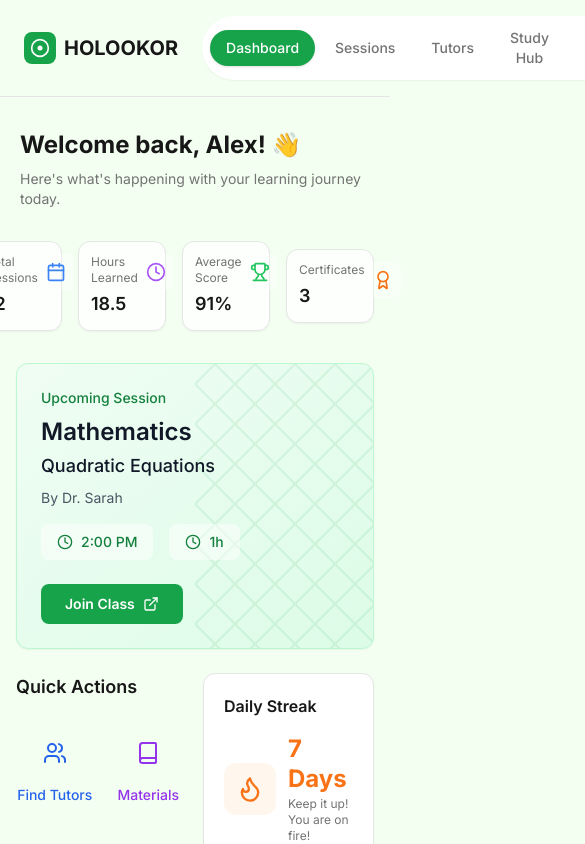
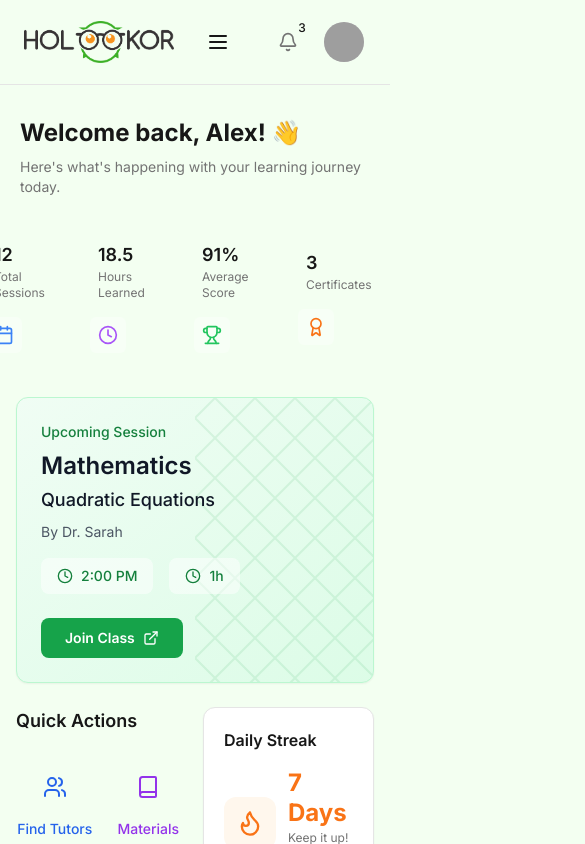
Before and after one commit to AsteriskRD/Holookor-Frontend, a Next.js app: page / in a window 390 px wide. Shown: the top 844 px of the page, 585 px wide, since content can reach past the window. Built offline with nearby package versions, Linux system fonts and the light colour scheme; grey boxes are pictures that could not be loaded.

Commit message:
mobile responsiveness fix

```diff
--- a/src/app/globals.css
+++ b/src/app/globals.css
@@ -8,7 +8,7 @@
   --foreground: #171717;
   --card: #ffffff;
   --card-foreground: #171717;
-  --primary: #16a34a;
+  --primary: #0f622e;
   --muted: #f5f5f5;
   --muted-foreground: #737373;
   --border: #e5e5e5;
--- a/src/components/Logo.jsx
+++ b/src/components/Logo.jsx
@@ -1,16 +1,20 @@
+import Image from "next/image";
+import Link from "next/link";
+
 /**
  * Holookor Logo component
  */
-export default function Logo({ className = '' }) {
+export default function Logo({ className = "" }) {
   return (
-    <div className={`flex items-center gap-2 ${className}`}>
-      <div className="w-8 h-8 bg-[var(--color-primary-500)] rounded-lg flex items-center justify-center">
-        <svg width="1.25rem" height="1.25rem" viewBox="0 0 24 24" fill="none" xmlns="http://www.w3.org/2000/svg">
-          <circle cx="12" cy="12" r="10" stroke="white" strokeWidth="2"/>
-          <circle cx="12" cy="12" r="3" fill="white"/>
-        </svg>
-      </div>
-      <span className="text-xl font-bold text-[var(--color-foreground)]">HOLOOKOR</span>
-    </div>
+    <Link href='/' className={`flex items-center gap-2 ${className}`}>
+      <Image
+        src="/Logo.png"
+        alt="HOLOOKOR"
+        width={150}
+        height={40}
+        priority
+      />
+      {/* <span className="text-xl font-bold">HOLOOKOR</span> */}
+    </Link>
   );
 }
--- a/src/components/dashboard/StatCard.jsx
+++ b/src/components/dashboard/StatCard.jsx
@@ -10,14 +10,14 @@ export default function StatCard({
   iconColor = "text-[var(--color-primary-500)]",
 }) {
   return (
-    <div className="bg-white/80 border border-[var(--color-border)] rounded-xl p-3 shadow-sm min-w-[5.5rem]">
-      <div className="flex items-start justify-between">
-        <div className="flex-1">
+    <div className="border-[var(--color-border)] p-3 mx-auto w-full sm:w-auto min-w-[5.5rem]">
+      <div className="flex sm:flex-row flex-col items-start justify-between gap-3">
+        <div className="flex-1 gap-4 px-2">
+          <p className="text-lg font-semibold text-[var(--color-foreground)]">
+            {value}
+          </p>
           <p className="text-xs text-[var(--color-muted-foreground)] mb-1">
             {label}
-          </p>
-          <p className="text-lg font-semibold text-[var(--color-foreground)]">
-            {value}
           </p>
         </div>
         <div
--- a/src/components/navigation/NavBar.jsx
+++ b/src/components/navigation/NavBar.jsx
@@ -15,6 +15,7 @@ import Badge from "../ui/Badge";
 export default function NavBar({ user, notificationCount }) {
   const [activeTab, setActiveTab] = useState("Dashboard");
   const [showUserMenu, setShowUserMenu] = useState(false);
+  const [showMobileMenu, setShowMobileMenu] = useState(false);
 
   const navItems = ["Dashboard", "Sessions", "Tutors", "Study Hub", "Progress"];
 
@@ -27,14 +28,38 @@ export default function NavBar({ user, notificationCount }) {
             <Logo />
           </div>
 
-          {/* Centered Navigation (pill) */}
-          <div className="flex-1 flex justify-center">
-            <div className="bg-white rounded-full px-2 py-1 shadow-sm flex items-center gap-1">
+          {/* Mobile hamburger + Centered Navigation (pill for md+) */}
+          <div className="flex-1 flex items-center justify-center">
+            {/* Hamburger visible on small screens */}
+            <button
+              aria-label="Toggle navigation"
+              onClick={() => setShowMobileMenu(!showMobileMenu)}
+              className="md:hidden mr-2 p-2 rounded-md hover:bg-[var(--muted)] transition-colors duration-150"
+            >
+              <svg
+                className="w-6 h-6 text-[var(--foreground)]"
+                fill="none"
+                stroke="currentColor"
+                viewBox="0 0 24 24"
+                xmlns="http://www.w3.org/2000/svg"
+              >
+                <path
+                  strokeLinecap="round"
+                  strokeLinejoin="round"
+                  strokeWidth={2}
+                  d="M4 6h16M4 12h16M4 18h16"
+                />
+              </svg>
+            </button>
+
+            {/* Desktop pill nav */}
+            <div className="hidden md:block">
+              <div className="bg-white rounded px-2 py-1 shadow-sm flex items-center gap-1">
                 {navItems.map((item) => (
                   <button
                     key={item}
                     onClick={() => setActiveTab(item)}
-                  className={`text-sm font-medium px-4 py-2 rounded-full transition-colors duration-150 ${
+                    className={`text-sm font-medium px-4 py-2  my-2  rounded transition-colors duration-150 ${
                       activeTab === item
                         ? "bg-[var(--primary)] text-white shadow"
                         : "text-[var(--color-muted-foreground)] hover:text-[var(--color-foreground)]"
@@ -43,6 +68,7 @@ export default function NavBar({ user, notificationCount }) {
                     {item}
                   </button>
                 ))}
+              </div>
             </div>
           </div>
 
@@ -97,6 +123,30 @@ export default function NavBar({ user, notificationCount }) {
           </div>
         </div>
       </div>
+
+      {/* Mobile menu overlay */}
+      {showMobileMenu && (
+        <div className="md:hidden bg-[var(--background)] border-t border-[var(--color-border)]">
+          <div className="px-4 py-3 space-y-1">
+            {navItems.map((item) => (
+              <button
+                key={item}
+                onClick={() => {
+                  setActiveTab(item);
+                  setShowMobileMenu(false);
+                }}
+                className={`w-full text-left px-3 py-2 rounded transition-colors duration-150 ${
+                  activeTab === item
+                    ? "bg-[var(--primary)] text-white"
+                    : "text-[var(--color-muted-foreground)] hover:bg-[var(--muted)]"
+                }`}
+              >
+                {item}
+              </button>
+            ))}
+          </div>
+        </div>
+      )}
     </nav>
   );
 }
```
Also changed, not shown: public/Logo.png (added). Lines whose indentation alone changed are shown as unchanged.
